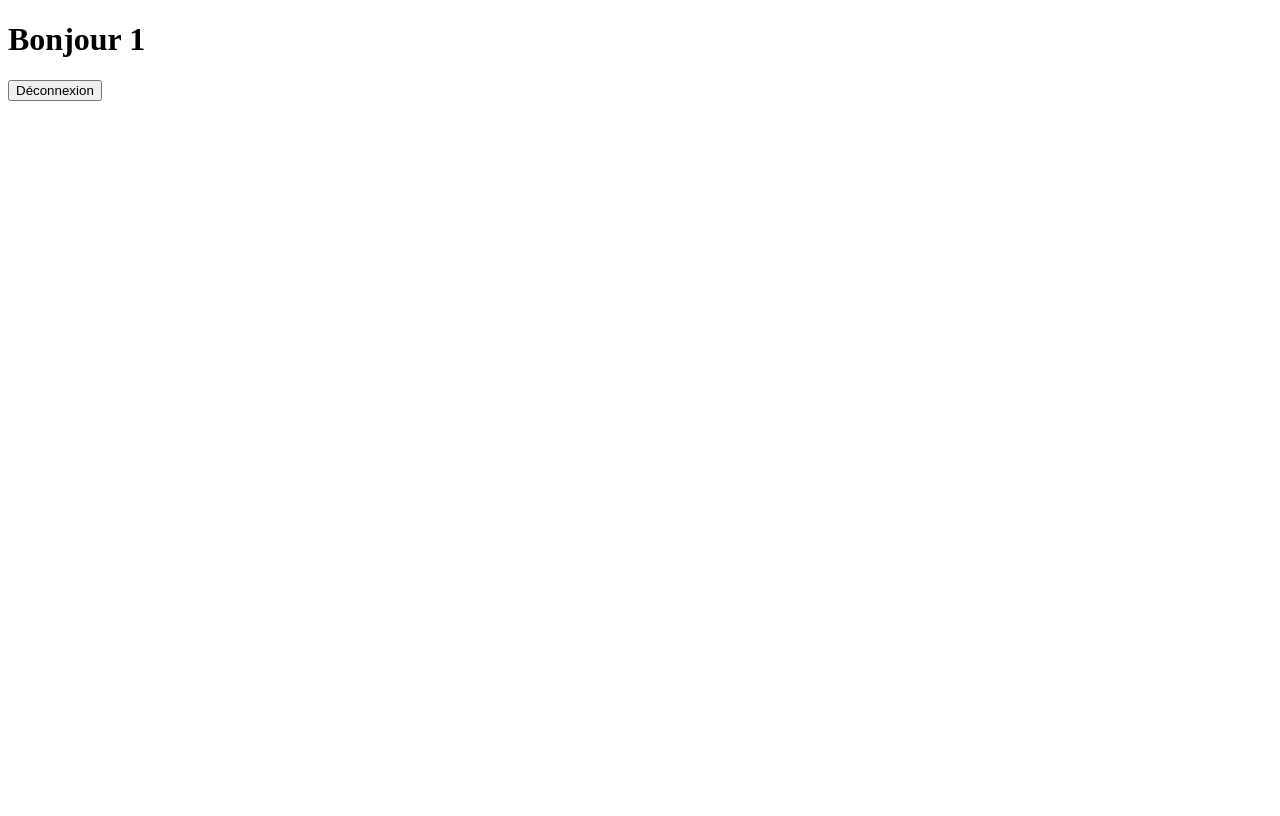
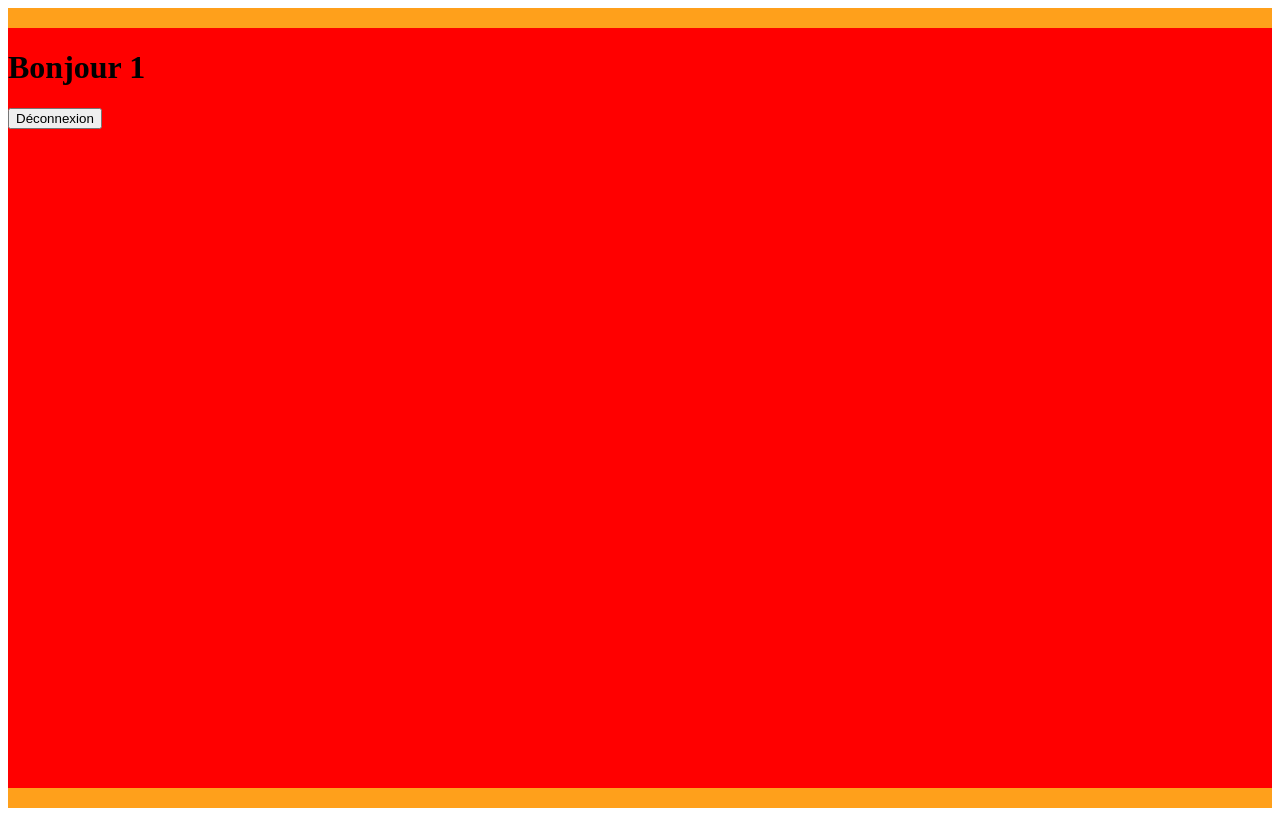
Before and after one commit to kailam-ada/crazee-burger2, a React (Vite) app: page /order/1 in a window 1280 px wide. Built offline with nearby package versions, Linux system fonts and the light colour scheme.

Commit message:
🚧 F04: ORDER >  layout > add container

```diff
--- a/src/components/pages/order/OrderPage.jsx
+++ b/src/components/pages/order/OrderPage.jsx
@@ -1,13 +1,31 @@
 import { Link, useParams } from "react-router-dom";
+import styled from "styled-components";
+import { theme } from "../../../theme";
 
 export default function OrderPage() {
   const { username } = useParams();
   return (
-    <div>
-      <h1>Bonjour {username}</h1>
-      <Link to="/">
-        <button>Déconnexion</button>
-      </Link>
-    </div>
+    <OrderPageStyled>
+      <div className="container">
+        <h1>Bonjour {username}</h1>
+        <Link to="/">
+          <button>Déconnexion</button>
+        </Link>
+      </div>
+    </OrderPageStyled>
   );
 }
+
+const OrderPageStyled = styled.div`
+  background-color: ${theme.colors.primary};
+  height: 100vh;
+  display: flex;
+  justify-content: center;
+  align-items: center;
+
+  .container {
+    background: red;
+    height: 95vh;
+    width: 1400px;
+  }
+`;
```
